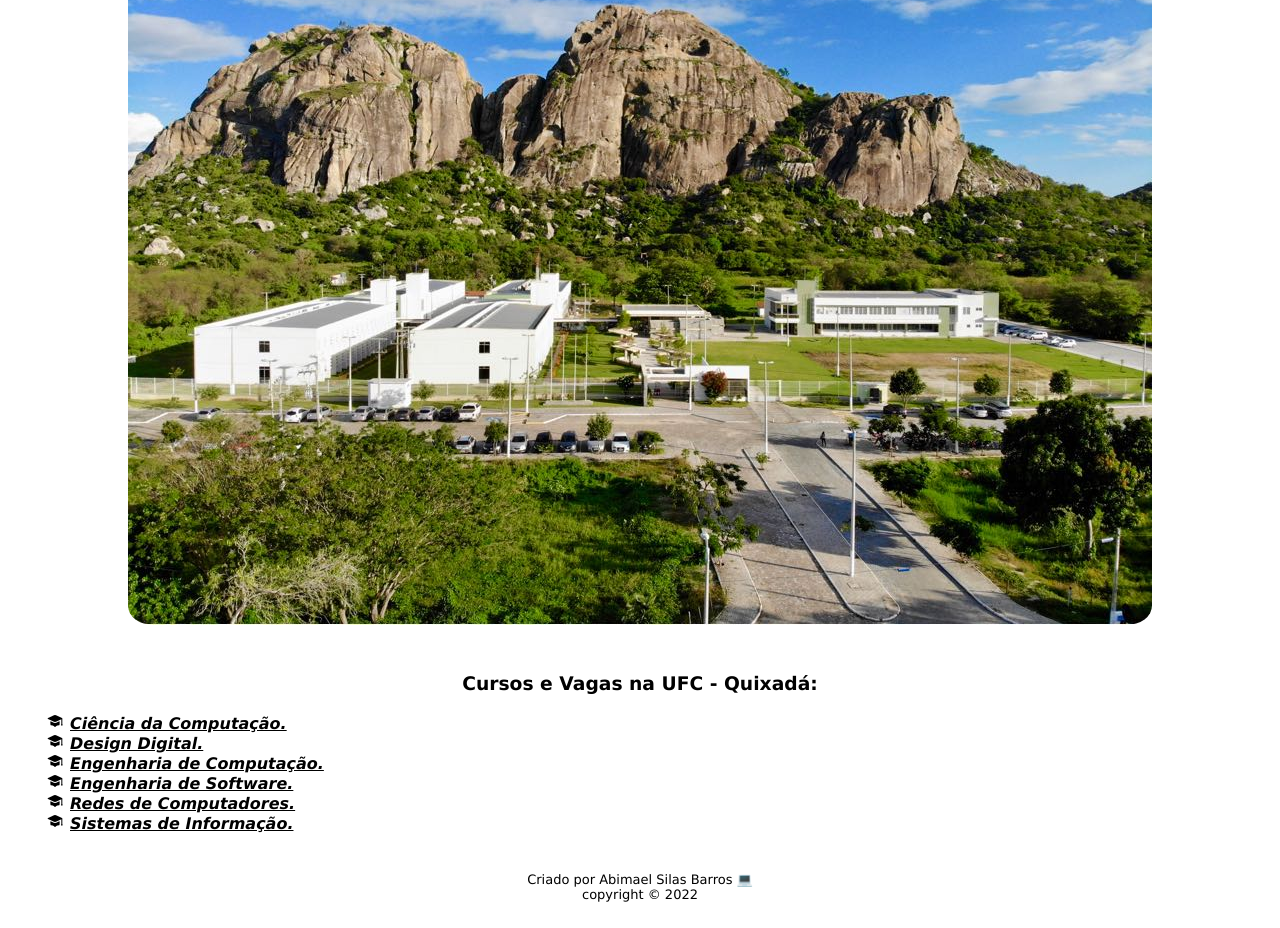
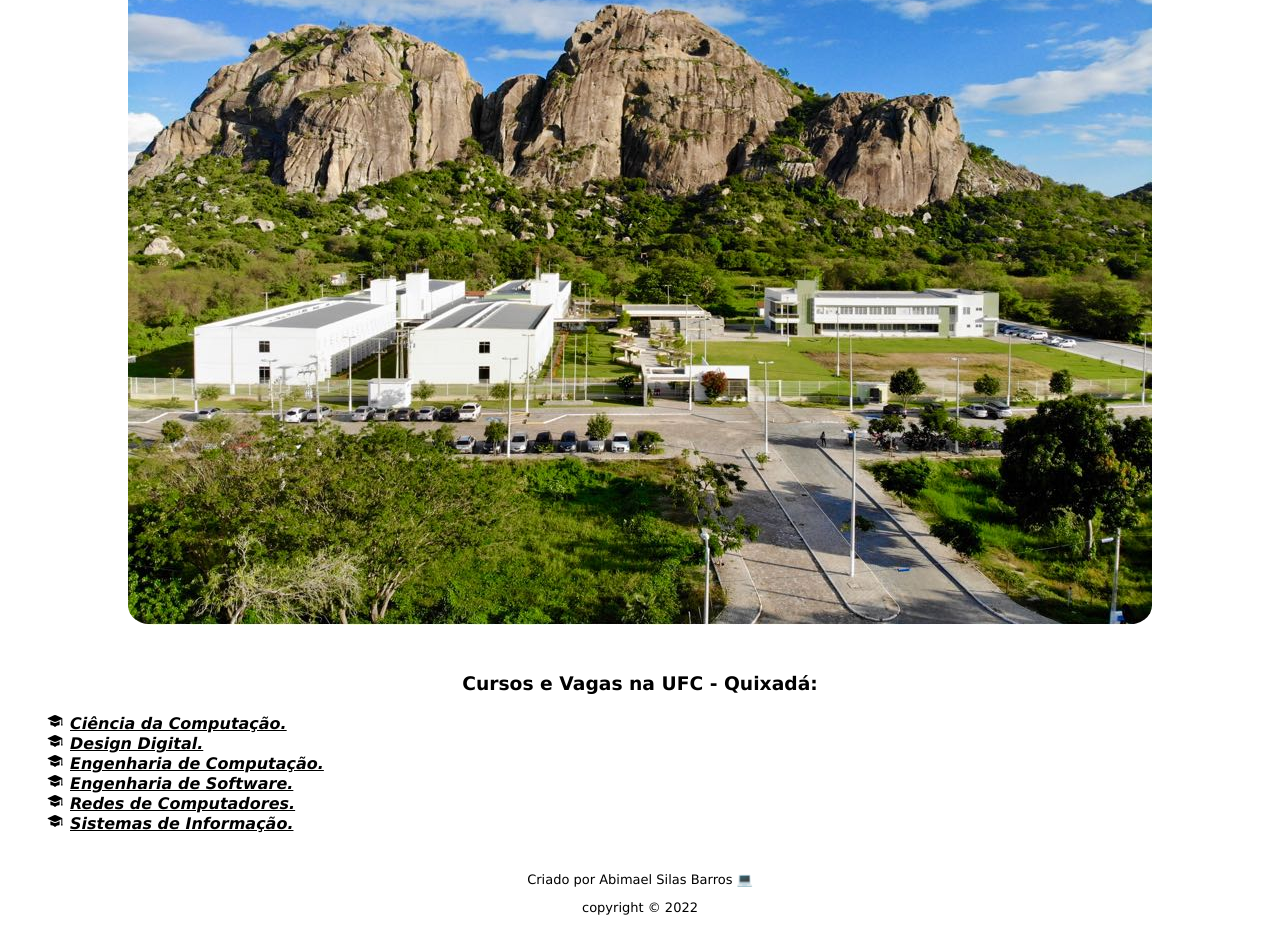
Before and after one commit to AbimaelSB/Abimael-Redes, a plain HTML site: page index.html in a window 1280 px wide. Shown: the part 784-1712 px from the top of the page. Drawn offline with Linux system fonts and the light colour scheme.

Commit message:
remoção quebra de linha

```diff
--- a/index.html
+++ b/index.html
@@ -70,9 +70,8 @@
           </article>
         </section>
         <footer>
-          <p>Criado por Abimael Silas Barros 💻 </br>
-             copyright © 2022
-          </p>
+          <p>Criado por Abimael Silas Barros 💻</p>
+          <p>copyright © 2022</p>
         </footer>
     </body>
 </html>
```
